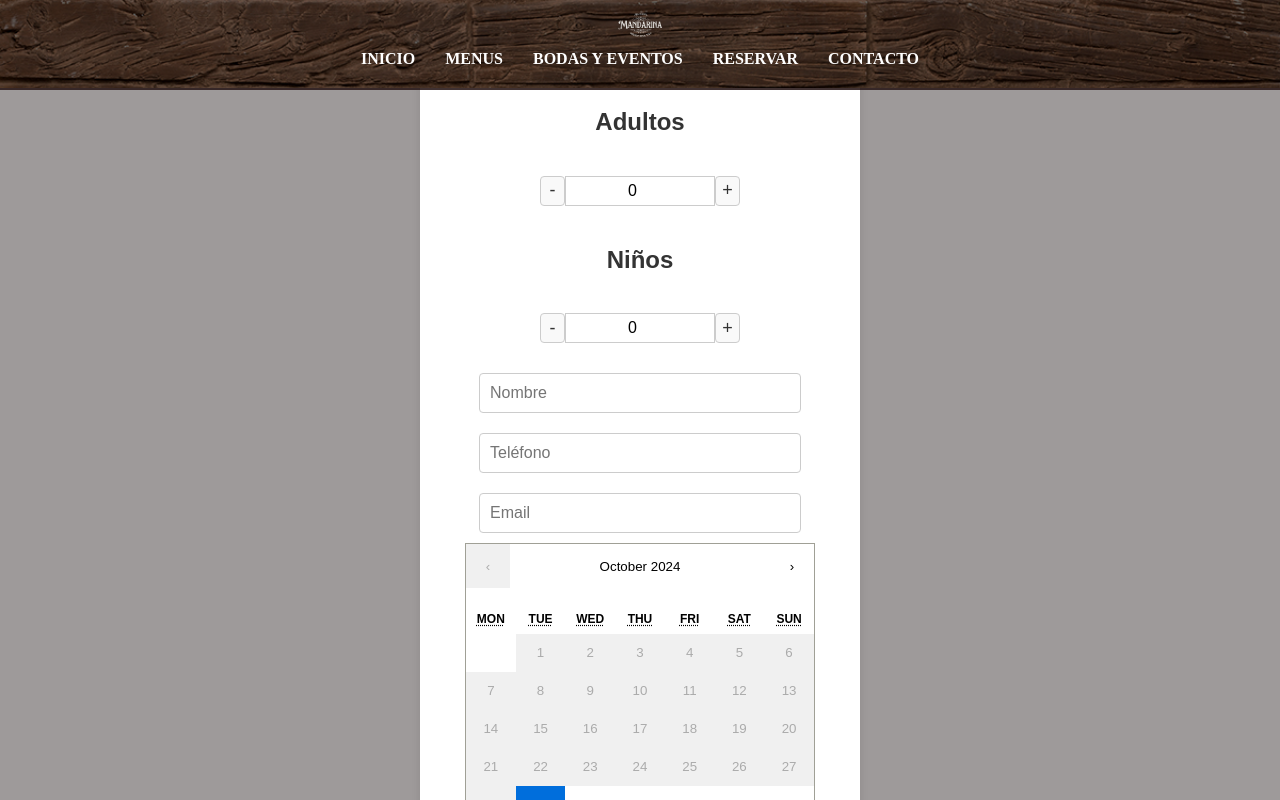
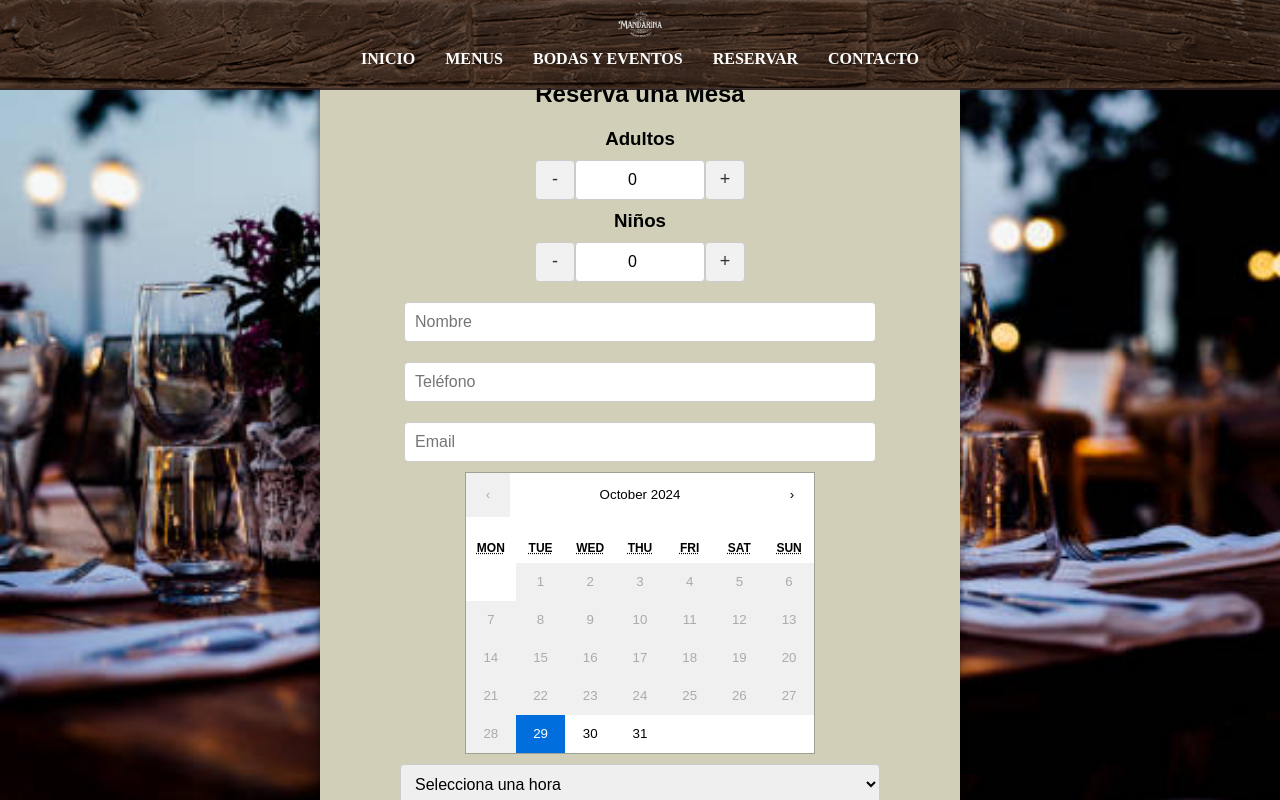
Before and after one commit to itrevixx/WebRestaurante, a React (Vite) app: page /reservas in a window 1280 px wide. Shown: the top 800 px of the page. Built offline with nearby package versions, Linux system fonts and the light colour scheme.

Commit message:
reserves patch and home

```diff
--- a/src/pages/Reserves/Reserves.css
+++ b/src/pages/Reserves/Reserves.css
@@ -1,37 +1,54 @@
+/* Reset de márgenes y padding */
+body {
+    margin: 0;
+    padding: 0;
+    box-sizing: border-box;
+}
+
+/* Contenedor principal de la reserva */
 .reserve-container {
-    background-color: #9e9a9a;
+    display: flex;
+    justify-content: center;
+    /* Centra el formulario horizontalmente */
+    align-items: center;
+    /* Centra el formulario verticalmente */
+    min-height: 100vh;
+    /* Asegura que el contenedor ocupe al menos el alto de la pantalla */
+    background-image: url('../../assets/fondo-reserva.jpg');
     background-repeat: no-repeat;
     background-size: cover;
-    /* Mantiene la imagen ajustada y cubriendo el área */
-    background-position: center;
-    /* Centra la imagen */
-    display: flex;
-    justify-content: center;
-    align-items: center;
-    height: 100%;
-    /* Asegura que ocupe toda la altura de la ventana */
+    padding-top: 40px;
+    /* Añade espacio solo en la parte superior */
     font-family: Arial, sans-serif;
 }
 
+/* Título de la sección */
+h2 {
+    text-align: center;
+    color: black;
+    margin-bottom: 20px;
+}
+
+h3 {
+        margin: 0;
+}
+
+/* Formulario de reserva */
 .reserve-form {
-    width: 400px;
-    margin: 0    auto;
-    padding: 20px;
-    background-color: #fff;
-    border-radius: 8px;
-    box-shadow: 0 4px 8px rgba(0, 0, 0, 0.1);
     display: flex;
     flex-direction: column;
     align-items: center;
+    width: 100%;
+    max-width: 600px;
+    margin: 0 auto;
+    padding: 20px;
+    background-color: #d1cfb8;
+    border-radius: 8px;
+    box-shadow: 0 4px 8px rgba(0, 0, 0, 0.5);
 }
 
 
-h2 {
-    text-align: center;
-    color: #333;
-}
-
-
+/* Campos de entrada */
 .input-field {
     width: 75%;
     padding: 10px;
@@ -41,6 +58,7 @@ h2 {
     font-size: 16px;
 }
 
+/* Campo select */
 .select-field {
     width: 80%;
     padding: 10px;
@@ -50,52 +68,52 @@ h2 {
     font-size: 16px;
 }
 
-
-/* Contador de adultos y niños */
+/* Contenedor de los contadores */
 .counter-group {
     display: flex;
     align-items: center;
-    justify-content: space-between;
-    width: 50%;
-    height: 100%;
+    justify-content: center;
+    width: 100%; /* Cambiado a 100% para ocupar todo el espacio */
+    max-width: 300px; /* Tamaño máximo ajustable */
     margin: 10px 0;
-    /* border: 1px solid #ccc; */
-    border-radius: 4px;
-    padding: 10px;
 }
 
+/* Botones de incremento y decremento */
+.counter-group button {
+    width: 40px;
+    height: 40px;
+    font-size: 18px;
+    color: #333;
+    background-color: #f1f1f1;
+    border: 1px solid #ccc;
+    border-radius: 4px;
+    cursor: pointer;
+    transition: background-color 0.3s ease;
+}
 
-
-.counter-group h2 {
-    flex: 1;
+/* Input del contador */
+.counter-group input {
+    width: 130px; /* Ajustado al tamaño de los botones */
+    height: 40px; /* Igual a la altura de los botones */
     text-align: center;
     font-size: 16px;
-    color: #333;
+    border: 1px solid #ccc;
+    border-radius: 4px;
+    box-sizing: border-box;
+    /* Asegura que los bordes y padding no afecten las dimensiones */
 }
 
-
-.counter-group button {
-    width: 30px;
-    height: 30px;
-    font-size: 18px;
-    color: #333;
-    border: 1px solid #ccc;
-    background-color: #f9f9f9;
-    border-radius: 4px;
-    cursor: pointer;
+/* Efecto hover sobre los botones */
+.counter-group button:hover {
+    background-color: #d4a356;
+    color: white;
 }
 
-
-.counter-group input {
-    width: 100%;
-    height: 100%;
-    text-align: center;
-    font-size: 16px;
-    border: none;
-    padding: 5px;
-    border: 1px solid #ccc;
+/* Estilo del input al recibir focus */
+.counter-group input:focus {
+    outline: none;
+    border-color: #d4a356;
 }
-
 
 /* Botón de reserva */
 .reserve-button {
@@ -109,13 +127,18 @@ h2 {
     font-weight: bold;
     cursor: pointer;
     margin-top: 20px;
+    transition: background-color 0.3s ease;
 }
 
+/* Efecto hover sobre el botón de reserva */
+.reserve-button:hover {
+    background-color: rgb(255, 136, 0);
+}
 
+/* Estilo del botón de reserva al estar enfocado */
 .reserve-button:focus {
     outline: none;
 }
-
 
 /* Información de contacto */
 .contact-info {
@@ -125,12 +148,11 @@ h2 {
     margin-top: 10px;
 }
 
-
+/* Enlaces en la sección de contacto */
 .contact-info a {
     color: #d4a356;
     text-decoration: none;
 }
-
 
 /* Cambio de idioma */
 .language-switch {
--- a/src/pages/Reserves/Reserves.jsx
+++ b/src/pages/Reserves/Reserves.jsx
@@ -101,17 +101,39 @@ const Reserves = () => {
     }
   };
 
-  const incrementAdults = () => setAdultsCounter((prev) => prev + 1);
-  const decrementAdults = () =>
-    setAdultsCounter((prev) => Math.max(0, prev - 1));
-  const incrementKids = () => setKidsCounter((prev) => prev + 1);
-  const decrementKids = () => setKidsCounter((prev) => Math.max(0, prev - 1));
+  // Incrementa el contador de adultos en 1
+  const incrementAdults = () => {
+    setAdultsCounter((previousValue) => {
+      return previousValue + 1;
+    });
+  };
+
+  // Incrementa el contador de niños en 1.
+  const incrementKids = () => {
+    setKidsCounter((previousValue) => {
+      return previousValue + 1;
+    });
+  };
+
+  // Disminuye el contador de adultos en 1, pero no baja de 0.
+  const decrementAdults = () => {
+    setAdultsCounter((previousValue) => {
+      return Math.max(0, previousValue - 1);
+    });
+  };
+
+  // Disminuye el contador de niños en 1, pero no baja de 0.
+  const decrementKids = () => {
+    setKidsCounter((previousValue) => {
+      return Math.max(0, previousValue - 1);
+    });
+  };
 
   return (
     <div className="reserve-container">
       <div className="reserve-form">
         <h2>Reserva una Mesa</h2>
-        <h2>Adultos</h2>
+        <h3>Adultos</h3>
         <div className="counter-group">
           <button onClick={decrementAdults} disabled={adultsCounter === 0}>
             -
@@ -120,17 +142,22 @@ const Reserves = () => {
             type="number"
             className="adults"
             value={adultsCounter}
-            readOnly
+            onChange={(e) => setAdultsCounter(Number(e.target.value))}
           />
           <button onClick={incrementAdults}>+</button>
         </div>
 
-        <h2>Niños</h2>
+        <h3>Niños</h3>
         <div className="counter-group">
           <button onClick={decrementKids} disabled={kidsCounter === 0}>
             -
           </button>
-          <input type="number" className="kids" value={kidsCounter} readOnly />
+          <input
+            type="number"
+            className="kids"
+            value={kidsCounter}
+            onChange={(e) => setKidsCounter(Number(e.target.value))}
+          />
           <button onClick={incrementKids}>+</button>
         </div>
         <input
```
Also changed, not shown: src/assets/fondo-reserva.jpg (added).
